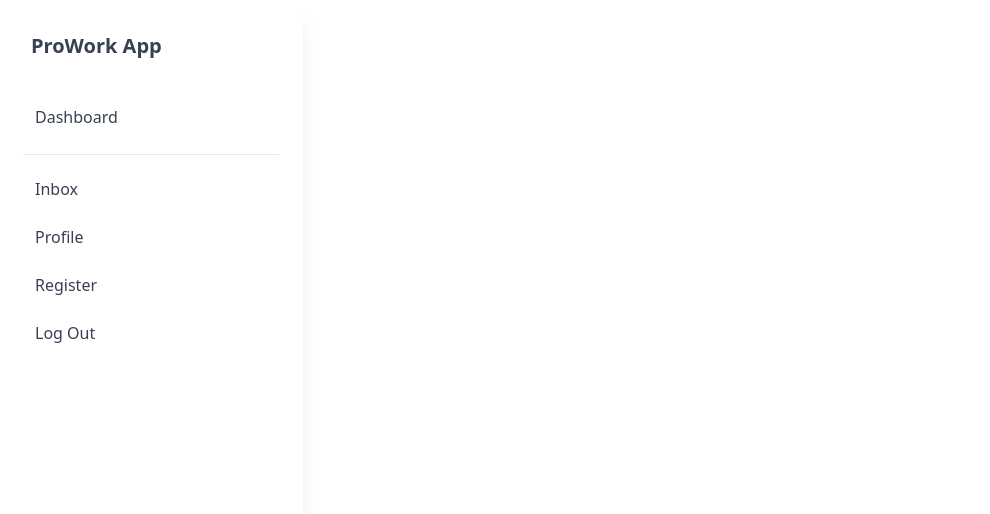
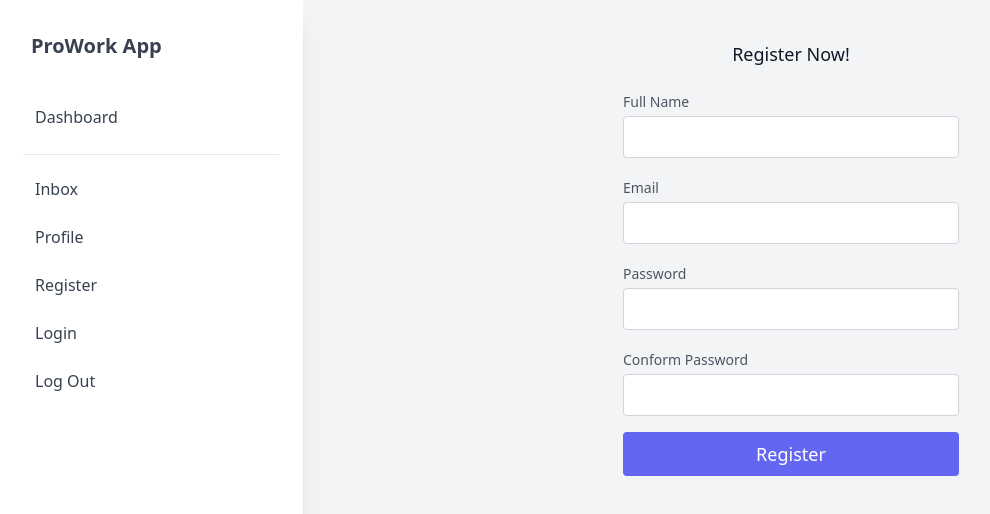
Before and after one commit to sayanm456/taskmanagerapp, a React (Vite) app: page /register in a window 1280 px wide. Shown: the top 514 px of the page, without its empty margins (1-991 px from the left). Built offline with nearby package versions, Linux system fonts and the light colour scheme.

Commit message:
Register page Ui modification along with Sidebar

```diff
--- a/src/App.jsx
+++ b/src/App.jsx
@@ -1,10 +1,29 @@
+import { BrowserRouter as Router, Routes, Route } from "react-router-dom"
 import Sidebar from "./components/Sidebar"
+import Login from "./pages/Login"
+import Register from "./pages/Register"
+// import Layout from "./components/Layout"
+import Header from "./components/Header"
+
 
 function App() {
 
   return (
+    <>
+      <Router>
+        <div className="flex align-items">
+          <Sidebar />
+          <div className="flex-1 bg-gray-100">
+            <Routes>
+              <Route path="/login" element={<Login />} />
+              <Route path="/register" element={<Register />} />
+              <Route path="/" element={<h2 className="text-2xl">{<Header/>}</h2>} />
+            </Routes>
+          </div>
+        </div>
+      </Router>
+    </>
 
-      <Sidebar/>
 
   )
 }
--- a/src/apis/authApi.js
+++ b/src/apis/authApi.js
@@ -1,4 +1,4 @@
-const API_URL = `${process.env.SERVER_HOST}${process.env.PORT}`
+// const API_URL = `${process.env.SERVER_HOST}${process.env.PORT}`
 
 
 export const loginUser = async (credentials) => {
--- /dev/null
+++ b/src/components/Header.jsx
@@ -0,0 +1,9 @@
+import React from 'react'
+
+const Header = () => {
+  return (
+    <div>Header</div>
+  )
+}
+
+export default Header
--- /dev/null
+++ b/src/components/Layout.jsx
@@ -0,0 +1,16 @@
+import React from 'react'
+import Sidebar from './Sidebar'
+import { Outlet } from 'react-router-dom'
+import Header from './Header'
+
+const Layout = () => {
+  return (
+    <div className='grid'>
+        <section><Sidebar/></section>
+        <div><Header/></div>
+        <div>{<Outlet/>}</div>
+    </div>
+  )
+}
+
+export default Layout
--- a/src/components/Sidebar.jsx
+++ b/src/components/Sidebar.jsx
@@ -3,7 +3,7 @@ import React from 'react'
 const Sidebar = () => {
   return (
     <div
-      className="relative flex h-screen max-h-screen w-full max-w-[19rem] flex-col rounded-xl bg-white bg-clip-border p-4 text-gray-700 shadow-xl shadow-blue-gray-900/5">
+      className="flex h-screen max-h-screen w-full max-w-[19rem] flex-col rounded-xl bg-white bg-clip-border p-4 text-gray-700 shadow-xl shadow-blue-gray-900/5 sticky">
       <div className="flex items-center gap-4 p-4 mb-2">
         <h5 className="block font-sans text-xl antialiased font-semibold leading-snug tracking-normal text-blue-gray-900">
           ProWork App
@@ -33,6 +33,9 @@ const Sidebar = () => {
           <a href={"/register"}>Register</a>
         </div>
         <div role="button" className="flex items-center w-full p-3 leading-tight transition-all rounded-lg outline-none text-start hover:bg-blue-gray-50 hover:bg-opacity-80 hover:text-blue-gray-900 focus:bg-blue-gray-50 focus:bg-opacity-80 focus:text-blue-gray-900 active:bg-blue-gray-50 active:bg-opacity-80 active:text-blue-gray-900">
+          <a href={"/login"}>Login</a>
+        </div>
+        <div role="button" className="flex items-center w-full p-3 leading-tight transition-all rounded-lg outline-none text-start hover:bg-blue-gray-50 hover:bg-opacity-80 hover:text-blue-gray-900 focus:bg-blue-gray-50 focus:bg-opacity-80 focus:text-blue-gray-900 active:bg-blue-gray-50 active:bg-opacity-80 active:text-blue-gray-900">
           Log Out
         </div>
       </nav>
--- a/src/pages/Register.jsx
+++ b/src/pages/Register.jsx
@@ -1,4 +1,4 @@
-import React from 'react'
+import React, { useState } from 'react'
 import { registerUser } from '../apis/authApi'
 
 const Register = () => {
@@ -22,20 +22,14 @@ const Register = () => {
     else{
       alert("Invalid Credentials");
     }
-
-
   }
 
   return (
     <>
       <section className="text-gray-600 body-font">
-        <div className="container px-5 py-24 mx-auto flex flex-wrap items-center">
-          <div className="lg:w-3/5 md:w-1/2 md:pr-16 lg:pr-0 pr-0">
-            <h1 className="title-font font-medium text-3xl text-gray-900">Slow-carb next level shoindcgoitch ethical authentic, poko scenester</h1>
-            <p className="leading-relaxed mt-4">Poke slow-carb mixtape knausgaard, typewriter street art gentrify hammock starladder roathse. Craies vegan tousled etsy austin.</p>
-          </div>
-          <div className="lg:w-2/6 md:w-1/2 bg-gray-100 rounded-lg p-8 flex flex-col md:ml-auto w-full mt-10 md:mt-0">
-            <h2 className="text-gray-900 text-lg font-medium title-font mb-5">Sign Up</h2>
+        <div className="container px-80 py-10 flex flex-auto flex-wrap items-center">
+          <div className="bg-gray-100 rounded-lg flex flex-col md:ml-auto w-full mt-10 md:mt-0">
+            <h1 className="text-gray-900 text-lg font-medium title-font mb-5 self-center">Register Now!</h1>
             <div className="relative mb-4">
               <label htmlFor="name" className="leading-7 text-sm text-gray-600">Full Name</label>
               <input type="text" id="name" name="name" className="w-full bg-white rounded border border-gray-300 focus:border-indigo-500 focus:ring-2 focus:ring-indigo-200 text-base outline-none text-gray-700 py-1 px-3 leading-8 transition-colors duration-200 ease-in-out" />
@@ -46,13 +40,13 @@ const Register = () => {
             </div>
             <div className="relative mb-4">
               <label htmlFor="password" className="leading-7 text-sm text-gray-600">Password</label>
-              <input type="password" id="password" name="password" className="w-full bg-white rounded border border-gray-300 focus:border-indigo-500 focus:ring-2 focus:ring-indigo-200 text-base outline-none text-gray-700 py-1 px-3 leading-8 transition-colors duration-200 ease-in-out" hidden/>
+              <input type="password" id="password" name="password" className="w-full bg-white rounded border border-gray-300 focus:border-indigo-500 focus:ring-2 focus:ring-indigo-200 text-base outline-none text-gray-700 py-1 px-3 leading-8 transition-colors duration-200 ease-in-out"/>
             </div>
             <div className="relative mb-4">
-              <label htmlFor="cpassword" className="leading-7 text-sm text-gray-600">Password</label>
-              <input type="password" id="cpassword" name="cpassword" className="w-full bg-white rounded border border-gray-300 focus:border-indigo-500 focus:ring-2 focus:ring-indigo-200 text-base outline-none text-gray-700 py-1 px-3 leading-8 transition-colors duration-200 ease-in-out" hidden/>
+              <label htmlFor="cpassword" className="leading-7 text-sm text-gray-600">Conform Password</label>
+              <input type="password" id="cpassword" name="cpassword" className="w-full bg-white rounded border border-gray-300 focus:border-indigo-500 focus:ring-2 focus:ring-indigo-200 text-base outline-none text-gray-700 py-1 px-3 leading-8 transition-colors duration-200 ease-in-out"/>
             </div>
-            <button className="text-white bg-indigo-500 border-0 py-2 px-8 focus:outline-none hover:bg-indigo-600 rounded text-lg">Button</button>
+            <button className="text-white bg-indigo-500 border-0 py-2 px-8 focus:outline-none hover:bg-indigo-600 rounded text-lg">Register</button>
           </div>
         </div>
       </section>
```
